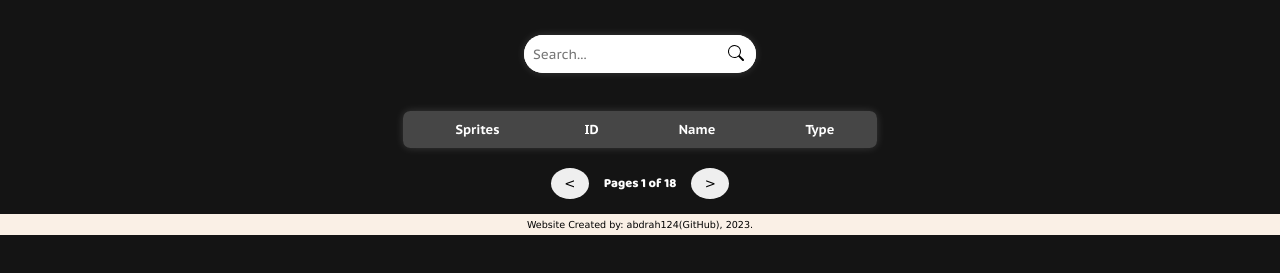
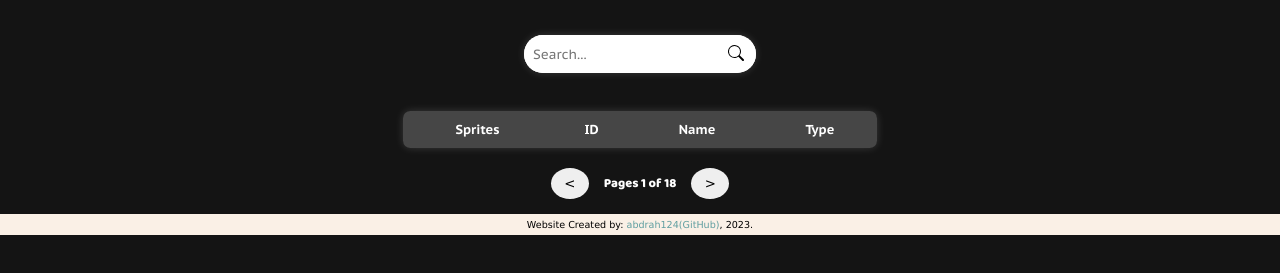
Before and after one commit to abdrah124/abdrah124gt, a website with bundled scripts: page index.html in a window 1280 px wide. Shown: the part 151-424 px from the top of the page. Built offline with nearby package versions, Linux system fonts and the light colour scheme; no server answers.

Commit message:
add link footer

```diff
--- a/index.html
+++ b/index.html
@@ -76,7 +76,10 @@
       </div>
       <a href="#"><button class="close" type="button">Close</button></a>
     </div>
-    <footer>Website Created by: abdrah124(GitHub), 2023.</footer>
+    <footer>
+      Website Created by:
+      <a href="https://github.com/abdrah124">abdrah124(GitHub)</a>, 2023.
+    </footer>
     <script src="modalUpdate.js"></script>
     <script type="module" src="index.js"></script>
     <script src="pokefilter.js"></script>
```
